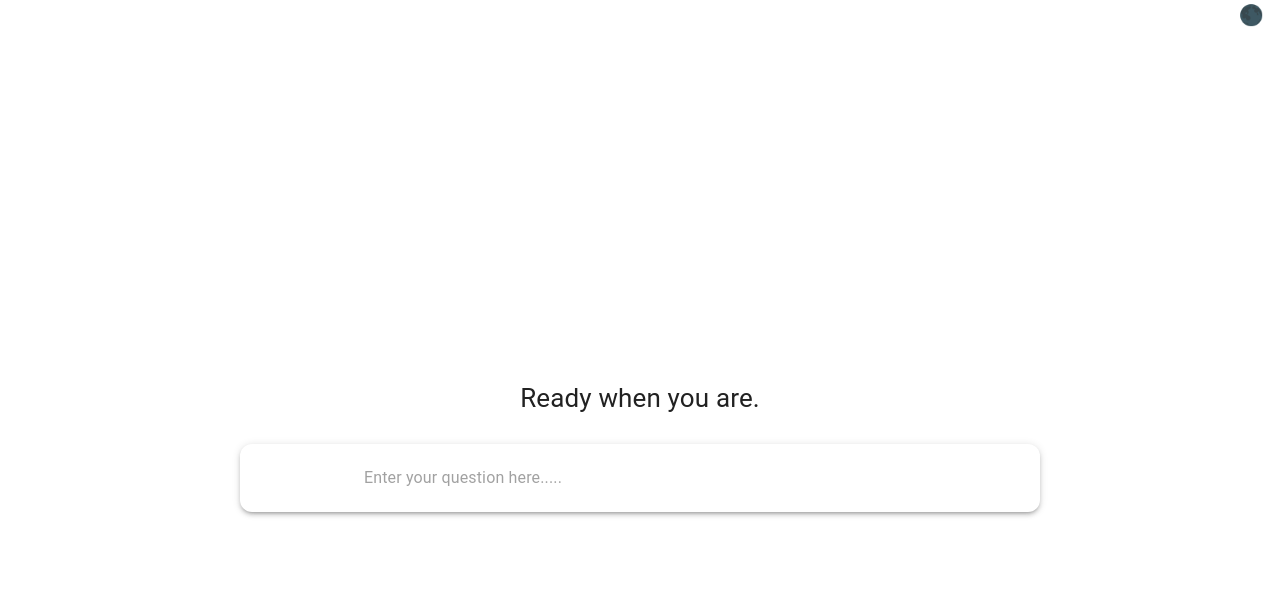
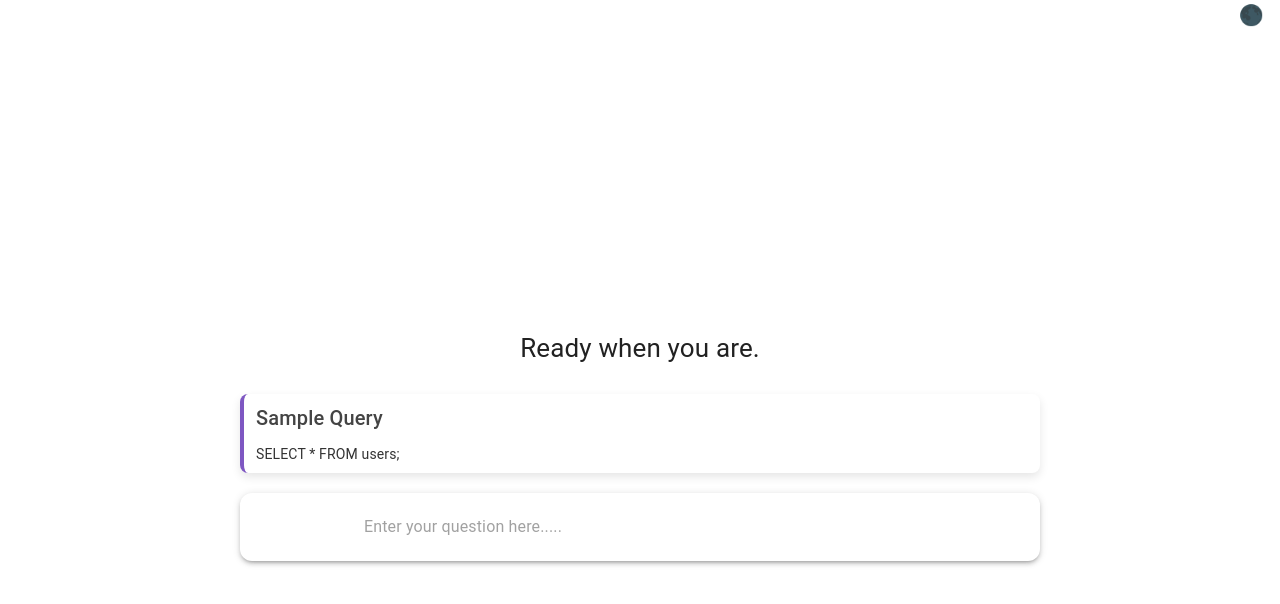
Before and after one commit to Balaji-Venkateswaran/DataChat, a React (Create React App) app in the folder enhancement/: page / in a window 1280 px wide. Shown: the top 604 px of the page. Built offline with nearby package versions, Linux system fonts and the light colour scheme; some icons are missing.

Commit message:
fileupload validation

```diff
--- a/enhancement/src/components/AskAnythingBar.tsx
+++ b/enhancement/src/components/AskAnythingBar.tsx
@@ -15,6 +15,7 @@ import {
   TableColumn,
   TableStructure,
 } from "../constant/model";
+import QueryCard from "./QueryCard";
 
 export default function AskAnythingBar(props: chatInput) {
   const ctx = useContext(IsData);
@@ -175,7 +176,7 @@ export default function AskAnythingBar(props: chatInput) {
   };
 
   return (
-    <Paper
+     <><QueryCard title="Sample Query" queryText="SELECT * FROM users;" /><Paper
       elevation={3}
       sx={{
         display: "flex",
@@ -187,6 +188,7 @@ export default function AskAnythingBar(props: chatInput) {
         margin: "auto",
       }}
     >
+
       {uploadedFiles.length > 0 && (
         <Box
           sx={{
@@ -235,6 +237,6 @@ export default function AskAnythingBar(props: chatInput) {
         <SearchButton />
         <TextArea query={getQuery} />
       </Box>
-    </Paper>
+    </Paper></>
   );
 }
--- a/enhancement/src/components/FileUpload.tsx
+++ b/enhancement/src/components/FileUpload.tsx
@@ -24,34 +24,73 @@ export default function FileUpload(props: selectedFile): JSX.Element {
     fileInputRef.current?.click();
   };
 
+  // const handleFileChange = (event: React.ChangeEvent<HTMLInputElement>) => {
+  //   const files = event.target.files;
+  //   if (files) {
+  //     props.selectedFile(files);
+  //     // Array.from(files).forEach((file) => {
+  //     //   if (isValidFileType(file)) {
+  //     //     onFileUpload(file);
+  //     //   } else {
+  //     //     showError(`File type not allowed: ${file.name}`);
+  //     //   }
+  //     // });
+  //   }
+  // };
+
+  // const handleDrop = (event: DragEvent) => {
+  //   event.preventDefault();
+  //   setIsDragging(false);
+  //   const files = event.dataTransfer?.files;
+  //   // if (files) {
+  //   //   Array.from(files).forEach((file) => {
+  //   //     if (isValidFileType(file)) {
+  //   //       onFileUpload(file);
+  //   //     } else {
+  //   //       showError(`File type not allowed: ${file.name}`);
+  //   //     }
+  //   //   });
+  //   // }
+  // };
   const handleFileChange = (event: React.ChangeEvent<HTMLInputElement>) => {
   const files = event.target.files;
   if (files) {
-      props.selectedFile(files);
-      // Array.from(files).forEach((file) => {
-      //   if (isValidFileType(file)) {
-      //     onFileUpload(file);
-      //   } else {
-      //     showError(`File type not allowed: ${file.name}`);
-      //   }
-      // });
+    const validFiles = Array.from(files).filter(isValidFileType);
+    const invalidFiles = Array.from(files).filter(file => !isValidFileType(file));
+
+    if (invalidFiles.length > 0) {
+      const invalidNames = invalidFiles.map(file => file.name).join(", ");
+      showError(`File type not allowed: ${invalidNames}`);
+    }
+
+    if (validFiles.length > 0) {
+      props.selectedFile(validFiles);
+    }
+
+    event.target.value = "";
   }
 };
 
 const handleDrop = (event: DragEvent) => {
   event.preventDefault();
   setIsDragging(false);
+
   const files = event.dataTransfer?.files;
-    // if (files) {
-    //   Array.from(files).forEach((file) => {
-    //     if (isValidFileType(file)) {
-    //       onFileUpload(file);
-    //     } else {
-    //       showError(`File type not allowed: ${file.name}`);
-    //     }
-    //   });
-    // }
+  if (files) {
+    const validFiles = Array.from(files).filter(isValidFileType);
+    const invalidFiles = Array.from(files).filter(file => !isValidFileType(file));
+
+    if (invalidFiles.length > 0) {
+      const invalidNames = invalidFiles.map(file => file.name).join(", ");
+      showError(`File type not allowed: ${invalidNames}`);
+    }
+
+    if (validFiles.length > 0) {
+      props.selectedFile(validFiles);
+    }
+  }
 };
+
 
   const isValidFileType = (file: File): boolean => {
     const allowedExtensions = [".csv", ".xls", ".xlsx", ".db"];
--- /dev/null
+++ b/enhancement/src/components/QueryCard.tsx
@@ -0,0 +1,45 @@
+
+import React from "react";
+import { Box, Typography } from "@mui/material";
+
+interface QueryCardProps {
+  title: string;
+  queryText: string;
+}
+
+const QueryCard: React.FC<QueryCardProps> = ({ title, queryText }) => {
+  return (
+    <Box
+      sx={{
+        backgroundColor: "var(--tablenth-bg-color)",
+        borderLeft: "4px solid #7e57c2",
+        // padding: "15px",
+        // margin: "20px 30px",
+        borderRadius: "8px",
+        boxShadow: "0 4px 10px rgba(0, 0, 0, 0.1)",
+        fontFamily: "monospace",
+        // wordWrap: "break-word",
+        // overflowWrap: "break-word",
+        padding: "8px 12px",
+        width: "100%",
+        maxWidth: "800px",
+        margin: "auto",
+        marginBottom: "20px",
+      }}
+      className="query-card"
+    >
+      <Typography variant="h6" sx={{ marginBottom: "10px", color: "#444" }}>
+        {title}
+      </Typography>
+      <Typography
+        variant="body2"
+        sx={{ fontSize: "14px", color: "#333" }}
+        className="query-text"
+      >
+        {queryText}
+      </Typography>
+    </Box>
+  );
+};
+
+export default QueryCard;
--- a/enhancement/src/shared/shared.scss
+++ b/enhancement/src/shared/shared.scss
@@ -28,3 +28,11 @@
 .navbar{
   color: #ffffff;
 }
+
+
+.tableContainer{
+  padding: 8px 12px;
+  width: 100%;
+  max-width: 800px;
+  margin: auto;
+}
```
Lines whose indentation alone changed are shown as unchanged.
